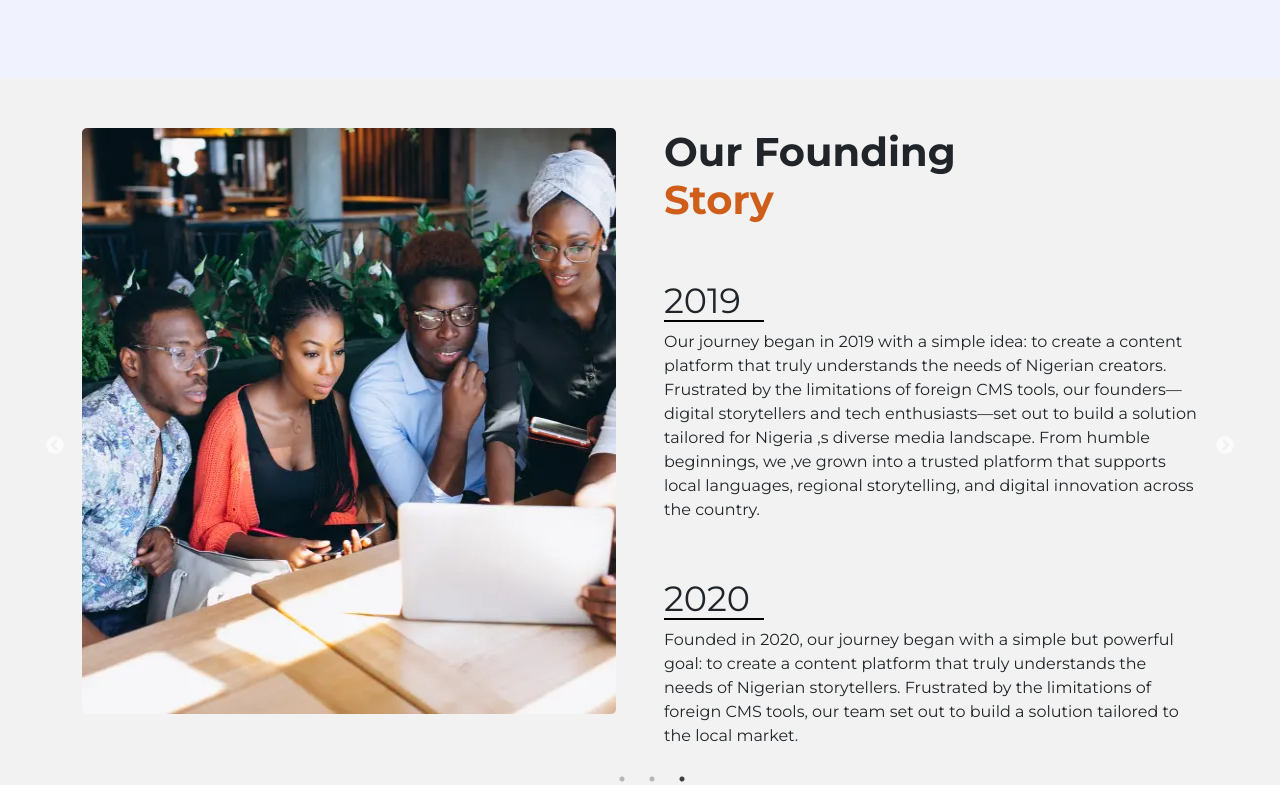
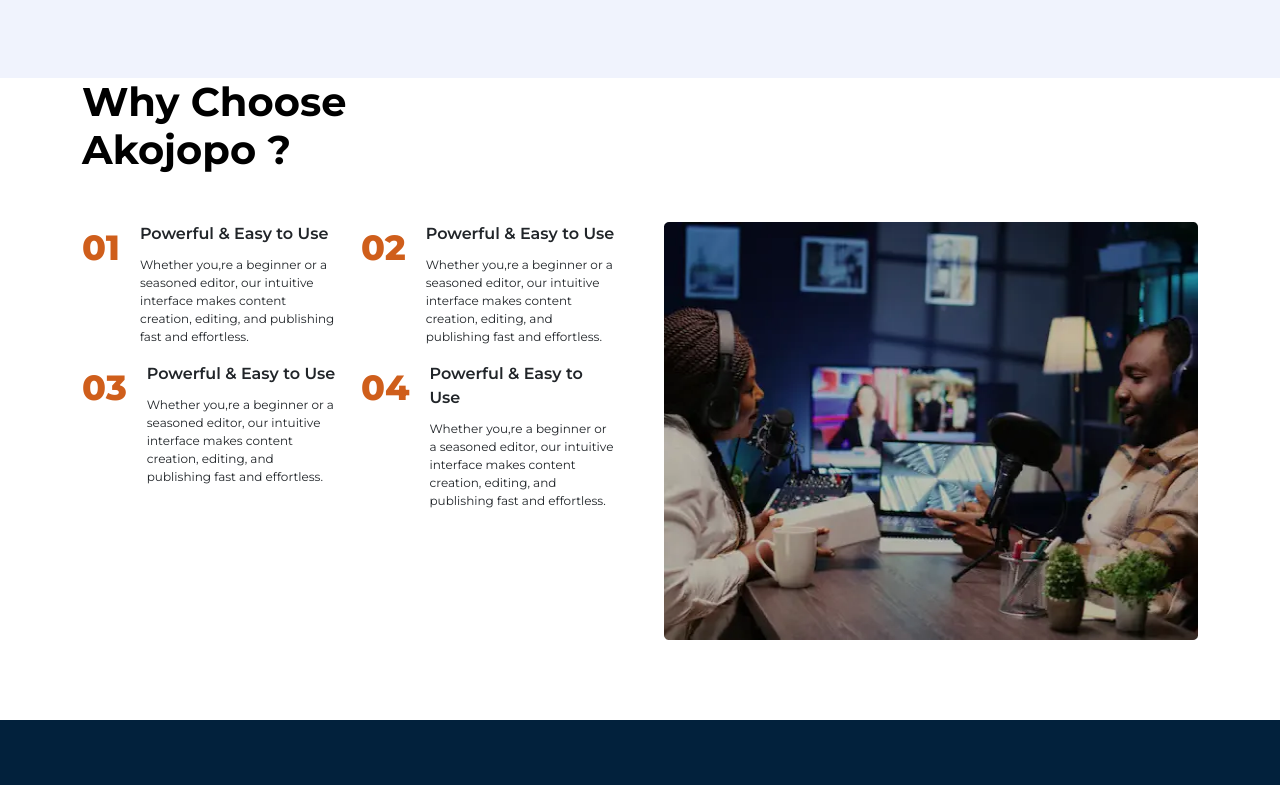
Before and after one commit to ascinate/akojopo, a Next.js app: page /about in a window 1280 px wide. Shown: the part 1680-2465 px from the top of the page. Built offline with nearby package versions, Linux system fonts and the light colour scheme.

Commit message:
Update page.jsx

```diff
--- a/src/app/about/page.jsx
+++ b/src/app/about/page.jsx
@@ -215,80 +215,7 @@
         </article>
       </section>
 
-      <section className="container-margin float-start w-100">
-        <article className="our-founding-article comon-slider-homes aboutus-article">
-          <div className="container">
-            <div className="row">
-              <Slider {...settings}>
-                <div className="d-lg-flex align-items-start">
-                  <div className="col">
-                    <Image src={foundingImg} width={555} height={586} alt="logo" />
-                  </div>
-                  <div className="col ps-lg-5">
-                    <div className="como-lft01 d-inline-block w-100">
-                      <h2 className="crm-heading mb-5">Our Founding <br /> <span class="story01">Story</span></h2>
-
-                      <div className="ourfounding-year-para">
-                        <h4 className="ourfounding-year">2019</h4>
-                        <p>Our journey began in 2019 with a simple idea: to create a content platform that truly understands the needs of Nigerian creators. Frustrated by the limitations of foreign CMS tools, our founders—digital storytellers and tech enthusiasts—set out to build a solution tailored for Nigeria&#44;s diverse media landscape. From humble beginnings, we&#44;ve grown into a trusted platform that supports local languages, regional storytelling, and digital innovation across the country.</p>
-                      </div>
-
-                        <h4 className="ourfounding-year">2020</h4>
-                        <p className="">Founded in 2020, our journey began with a simple but powerful goal: to create a content platform that truly understands the needs of Nigerian storytellers. Frustrated by the limitations of foreign CMS tools, our team set out to build a solution tailored to the local market.</p>
-
-                    </div>
-                  </div>
-                </div>
-
-                <div className="d-lg-flex align-items-start">
-                  <div className="col">
-                    <Image src={foundingImg} width={555} height={586} alt="logo" />
-                  </div>
-                  <div className="col ps-lg-5">
-                    <div className="como-lft01 d-inline-block w-100">
-                      <h2 className="ourfounding-title">Our Founding <br /> <span>Story</span></h2>
-
-                      <div className="ourfounding-year-para">
-                        <h4 className="ourfounding-year">2019</h4>
-                        <p>Our journey began in 2019 with a simple idea: to create a content platform that truly understands the needs of Nigerian creators. Frustrated by the limitations of foreign CMS tools, our founders—digital storytellers and tech enthusiasts—set out to build a solution tailored for Nigeria&#44;s diverse media landscape. From humble beginnings, we&#44;ve grown into a trusted platform that supports local languages, regional storytelling, and digital innovation across the country.</p>
-                      </div>
-
-                      <h4 className="ourfounding-year">2020</h4>
-                      <p className="">Founded in 2020, our journey began with a simple but powerful goal: to create a content platform that truly understands the needs of Nigerian storytellers. Frustrated by the limitations of foreign CMS tools, our team set out to build a solution tailored to the local market.</p>
-                    </div>
-
-                  </div>
-                </div>
-
-                <div className="d-lg-flex align-items-start">
-                  <div className="col">
-                    <Image src={foundingImg} width={555} height={586} alt="logo" l oading="lazy" />
-                  </div>
-                  <div className="col ps-lg-5">
-                    <div>
-                      <h2 className="ourfounding-title">Our Founding <br /> <span>Story</span></h2>
-                    </div>
-                    <div className="ourfounding-year-para">
-                      <h4 className="ourfounding-year">2019</h4>
-                      <p>Our journey began in 2019 with a simple idea: to create a content platform that truly understands the needs of Nigerian creators. Frustrated by the limitations of foreign CMS tools, our founders—digital storytellers and tech enthusiasts—set out to build a solution tailored for Nigeria	&#44;s diverse media landscape. From humble beginnings, we	&#44;ve grown into a trusted platform that supports local languages, regional storytelling, and digital innovation across the country.</p>
-                    </div>
-                    <div>
-                      <h4 className="ourfounding-year">2020</h4>
-                      <p className="">Founded in 2020, our journey began with a simple but powerful goal: to create a content platform that truly understands the needs of Nigerian storytellers. Frustrated by the limitations of foreign CMS tools, our team set out to build a solution tailored to the local market.</p>
-                    </div>
-                  </div>
-                </div>
-              </Slider>
-            </div>
-          </div>
-        </article>
-      </section>
-
-
-
-      <section className="container-margin mb-0 mb-lg-4 float-start w-100">
-
-
+       <section className="container-margin mb-0 mb-lg-4 float-start w-100">
         <article className="why-akojopo-article aboutus-article pt-0 pb-3">
           <div className="container">
             <h2 className="crm-heading">Why Choose <br />Akojopo ?</h2>
```
